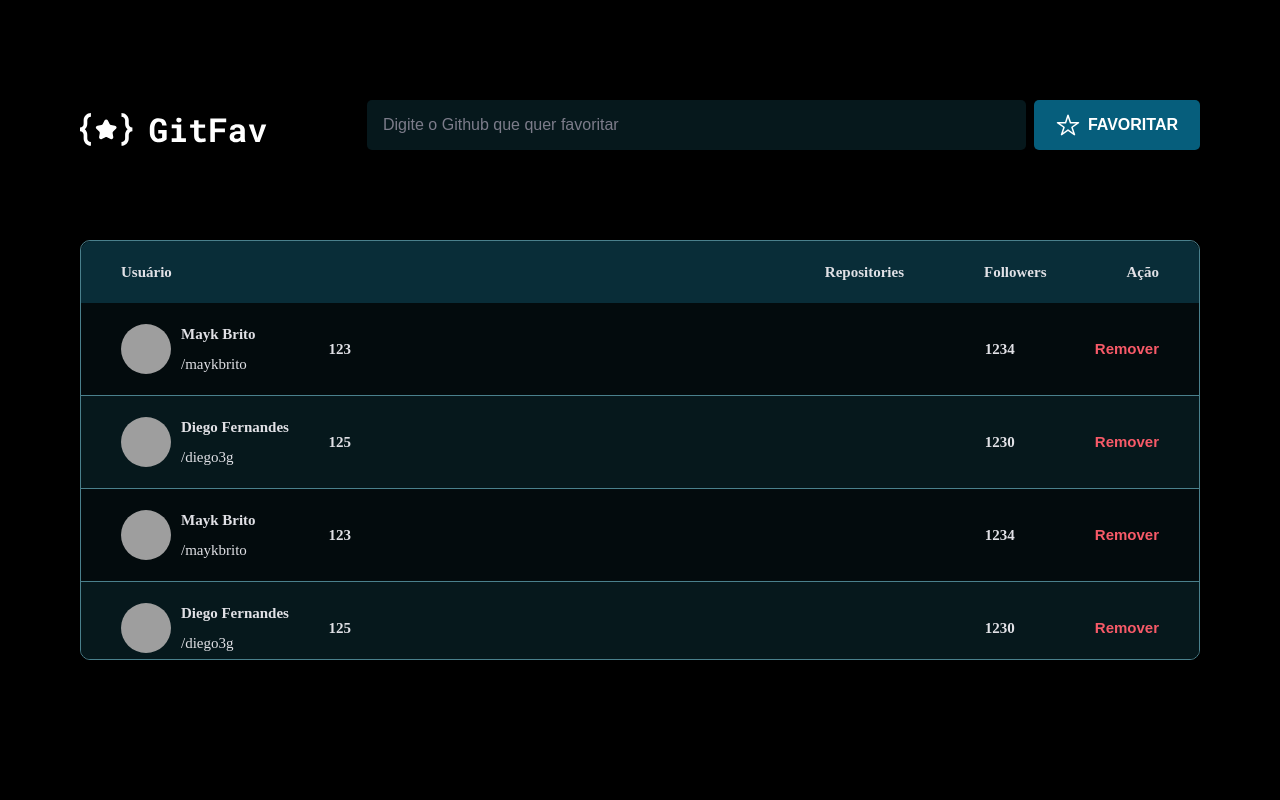
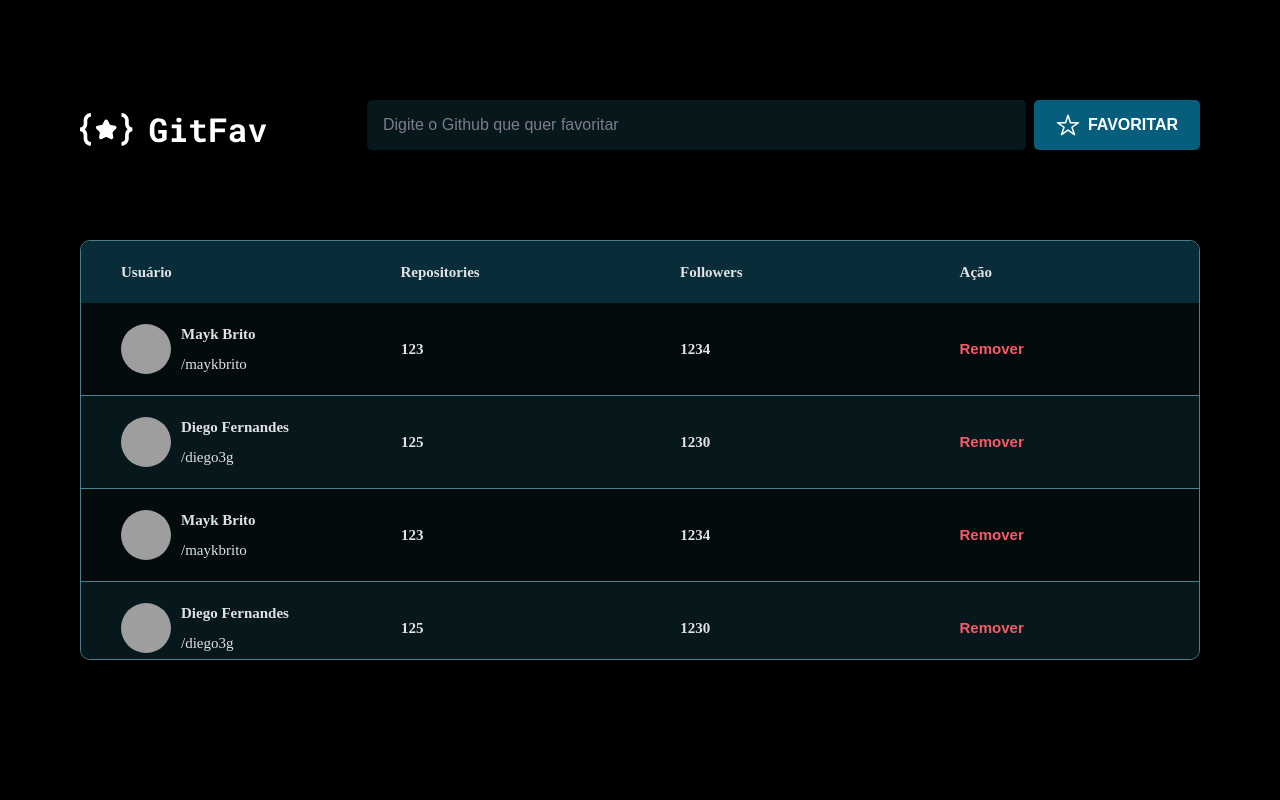
Before and after one commit to AndersonPAlmeida/projeto-git-fav, a plain HTML site: page index.html in a window 1280 px wide. Drawn offline with Linux system fonts and the light colour scheme; grey boxes are pictures that could not be loaded.

Commit message:
Ajuste de espaçamento da tabela.

```diff
--- a/style.css
+++ b/style.css
@@ -2,6 +2,7 @@
    margin: 0;
    border: 0;
    padding: 0;
+   box-sizing: border-box;
 }
 
 :root {
@@ -107,7 +108,8 @@ table *{
 }
 th, td {
    padding: 1.6rem 4rem;
-   width: 100%;
+   width: calc(90vw / 4);
+   max-width: 28rem;
    z-index: 2;
 }
 table thead {
```
